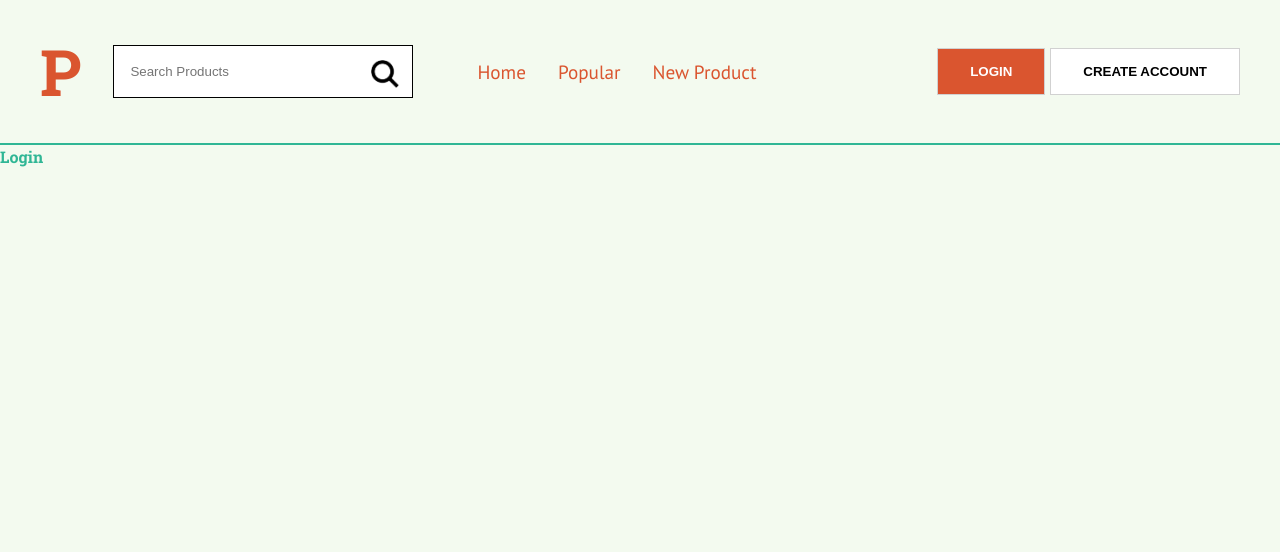
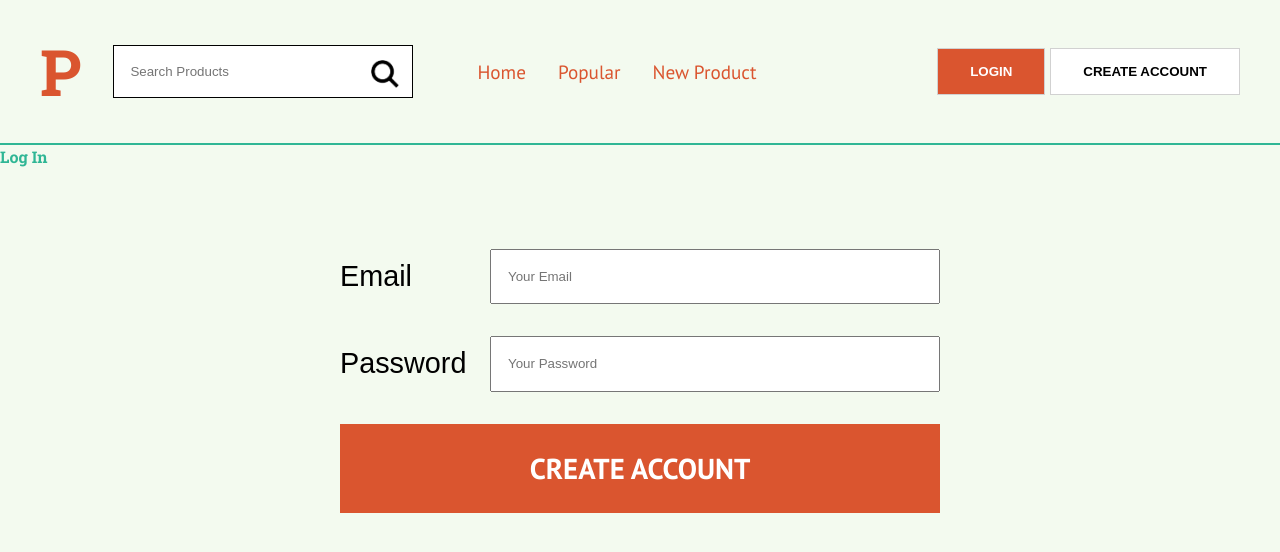
Before and after one commit to SergKcode/producthunter-nextjs, a Next.js app: page /login in a window 1280 px wide. Shown: the top 552 px of the page. Built offline with nearby package versions, Linux system fonts and the light colour scheme; no server answers.

Commit message:
login created

```diff
--- a/firebase/firebase.js
+++ b/firebase/firebase.js
@@ -25,6 +25,11 @@ class Firebase{
         })
 
     }
+
+    // Log in
+    async login(email, password) {
+        return this.auth.signInWithEmailAndPassword(email, password);
+    }
 }
 const firebase = new Firebase();
 export default firebase;
--- /dev/null
+++ b/hooks/useAuthentication.js
@@ -0,0 +1,23 @@
+import React, { useEffect, useState } from 'react';
+import firebase from '../firebase';
+
+
+//this hook save the user's session
+function useAuthentication() {
+    const [ userAuthenticated, setUserAuthenticated] = useState(null);
+
+    useEffect(() => {
+        //if someones log in saves automatically the session
+        const unsuscribe = firebase.auth.onAuthStateChanged(user => {
+            if( user ) {
+                setUserAuthenticated(user);
+            } else {
+                setUserAuthenticated(null);
+            }
+        });
+        return () => unsuscribe();
+    }, []);
+
+    return userAuthenticated;
+}
+export default useAuthentication;
--- a/pages/_app.js
+++ b/pages/_app.js
@@ -2,9 +2,11 @@ import App from 'next/app';
 import Theme from "../styles/theme";
 import GlobalStyles from '../styles/GlobalStyles';
 import firebase, {FirebaseContext} from '../firebase'
+import useAuthentication from '../hooks/useAuthentication';
 
-const MyApp = props =>{
+const MyApp = props => {
 
+  const user = useAuthentication();
   const {Component, pageProps} = props;
 
   return(
@@ -14,6 +16,7 @@ const MyApp = props =>{
           <FirebaseContext.Provider
           value={{
             firebase,
+            user
            }}
           >
           <Component {...pageProps} />
--- a/pages/create-account.js
+++ b/pages/create-account.js
@@ -36,6 +36,7 @@ const CreateAccount = () => {
   async function createAccount(){
     try{
       await firebase.register(name, email, password);
+      Router.push('/')
 
     }catch(error){
       console.log("ERROR",error.message)
--- a/pages/login.js
+++ b/pages/login.js
@@ -1,18 +1,94 @@
-import Layout from "../components/layout/Layout";
+import React, {useState} from 'react';
+import Layout from '../components/layout/Layout';
+import Router from 'next/router';
+import { Form, Field, InputSubmit, Error } from '../components/ui/Form';
 import styled from 'styled-components';
+
+import firebase from '../firebase'
+
+// validaciones
+import useValidation from '../hooks/useValidation';
+import validateLogIn from '../validation/validateLogIn';
 
 const H1 = styled.h1`
   color:${props => props.theme.colors.secondary};
 `
+const STATE_INICIAL = {
+    email: '',
+    password: ''
+}
 
 const Login = () => {
+
+    const [ error, setError] = useState(false);
+
+  const { values, errors, handleSubmit, handleChange, handleBlur } = useValidation(STATE_INICIAL, validateLogIn, logIn);
+
+  const { email, password } = values;
+
+  async function logIn() {
+    try {
+      await firebase.login(email, password);
+      Router.push('/');
+    } catch (error) {
+      console.error('Error', error.message);
+      guardarError(error.message);
+    }
+  }
+
     return (
 
     <div>
 
-        <Layout>
+    <Layout>
 
-            <H1>Login</H1>
+    <>
+        <H1>Log In</H1>
+        <Form
+            onSubmit={handleSubmit}
+            noValidate
+        >
+
+            <Field>
+                <label htmlFor="email">Email</label>
+                <input
+                    type="email"
+                    id="email"
+                    placeholder="Your Email"
+                    name="email"
+                    value={email}
+                    onChange={handleChange}
+                    onBlur={handleBlur}
+                />
+            </Field>
+
+            {errors.email && <Error>{errors.email}</Error> }
+
+
+            <Field>
+                <label htmlFor="password">Password</label>
+                <input
+                    type="password"
+                    id="password"
+                    placeholder="Your Password"
+                    name="password"
+                    value={password}
+                    onChange={handleChange}
+                    onBlur={handleBlur}
+                />
+            </Field>
+
+            {errors.password && <Error>{errors.password}</Error> }
+
+            {error && <Error>{error} </Error>}
+
+
+            <InputSubmit
+                type="submit"
+                value="Create Account"
+            />
+        </Form>
+        </>
 
         </Layout>
 
--- /dev/null
+++ b/validation/validateLogIn.js
@@ -0,0 +1,20 @@
+export default function validateLogIn(values) {
+
+    let errors = {};
+
+    // validate email
+    if(!values.email) {
+        errors.email = "Email is requiered";
+    } else if( !/^[A-Z0-9._%+-]+@[A-Z0-9.-]+\.[A-Z]{2,}$/i.test(values.email) ) {
+        errors.email = "Invalid email"
+    }
+
+    // validate el password
+    if(!values.password) {
+        errors.password = "Password is requiered";
+    } else if( values.password.length < 6 ) {
+        errors.password = 'Password should have at least 6 characters'
+    }
+
+    return errors;
+}
```
